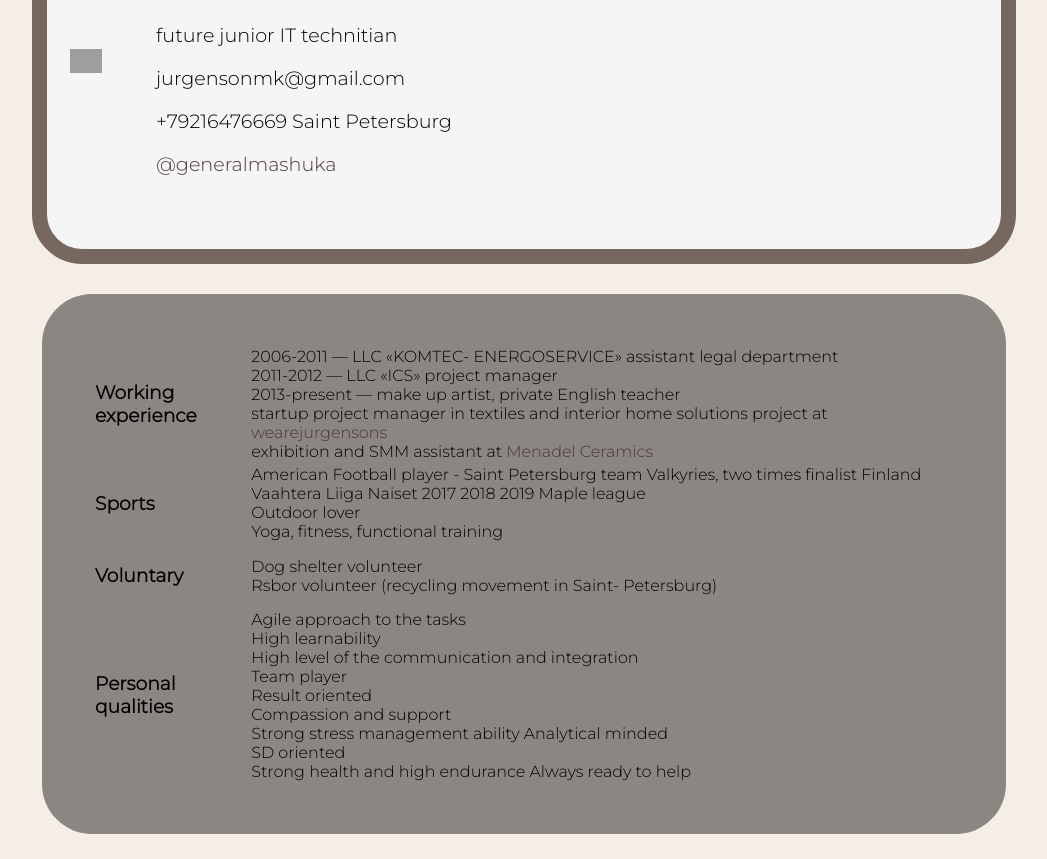
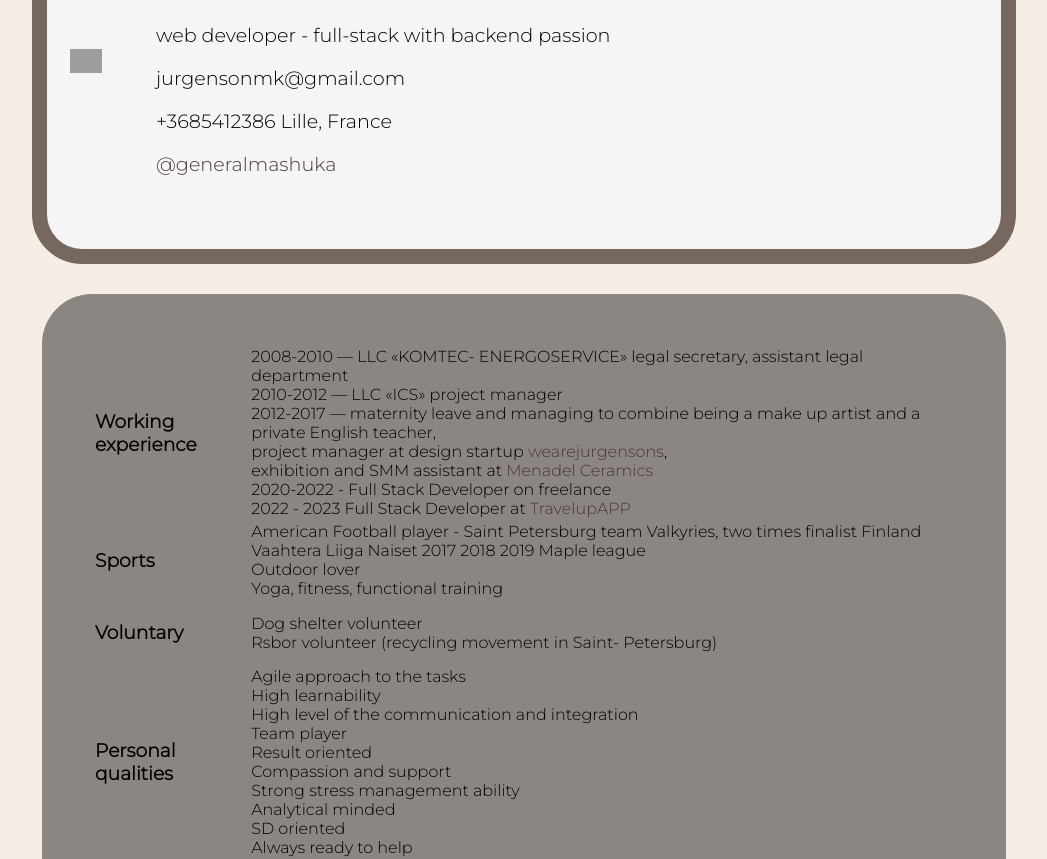
Before and after one commit to generalMashuka/JurgensonMasha.github.io, a plain HTML site: page index.html in a window 1280 px wide. Shown: the part 158-1017 px from the top of the page, without its empty margins (116-1163 px from the left). Drawn offline with Linux system fonts and the light colour scheme; grey boxes are pictures that could not be loaded.

Commit message:
Update index.html

```diff
--- a/index.html
+++ b/index.html
@@ -19,9 +19,9 @@
             <td>
                 <div class="maininfo">
                     <h1>Masha Jurgenson</h1>
-                    <p>future junior IT technitian<p>
+                    <p>web developer - full-stack with backend passion<p>
                     <p>jurgensonmk@gmail.com</p>
-                    <p>+79216476669 Saint Petersburg</p>
+                    <p>+3685412386 Lille, France</p>
                     <p><a href="https://www.instagram.com/generalmashuka/">@generalmashuka</a></p>
 
                 </div>
@@ -37,11 +37,13 @@
                 <h3>Working experience</h3>
             </td>
             <td>
-                <div>2006-2011 — LLC «KOMTEC- ENERGOSERVICE» assistant legal department</div>
-                <div>2011-2012 — LLC «ICS» project manager</div>
-                <div>2013-present — make up artist, private English teacher</div>
-                <div> startup project manager in textiles and interior home solutions project at <a href="https://www.instagram.com/wearejurgensons">wearejurgensons</a>
+                <div>2008-2010 — LLC «KOMTEC- ENERGOSERVICE» legal secretary, assistant legal department</div>
+                <div>2010-2012 — LLC «ICS» project manager</div>
+                <div>2012-2017 — maternity leave and managing to combine being a make up artist and a private English teacher,</div>
+                <div> project manager at design startup  <a href="https://www.instagram.com/wearejurgensons">wearejurgensons</a>,
                 <div> exhibition and SMM assistant at <a href="http://juliamenadel.ru">Menadel Ceramics</a></div>
+                <div> 2020-2022 - Full Stack Developer on freelance </div>
+                <div> 2022 - 2023 Full Stack Developer at <a href="https://www.linkedin.com/company/travelup-app/"> TravelupAPP</a> </div>
             </td>
         </tr>
         <tr>
@@ -71,9 +73,10 @@
                 <div>Team player</div>
                 <div>Result oriented</div>
                 <div>Compassion and support</div>
-                <div>Strong stress management ability Analytical minded</div>
+                <div>Strong stress management ability </div>
+                <div>Analytical minded </div>
                 <div>SD oriented</div>
-                <div>Strong health and high endurance Always ready to help</div>
+                <div>Always ready to help</div>
             </td>
         </tr>
 
@@ -123,7 +126,7 @@
             </li>
             <li>
                 Also I am an ex-american football player in saint Petersburg Valkyries - twice silver medalist of Finnish ladies Maple league cup.
-                There’s a movie about my team made by Russia today, called get up and touch down - and I m proud to take part in it too
+                A movie <a href="https://rtd.rt.com/films/get-up-and-touchdown-valkyries-american-football/"> GET UP AND TOUCHDOWN! </a> about my team
                 I love baking sourdough bread, I’ve got my own sourdough starter «Olivia2018» since 2018 and she’s got her own page
                 at <a href="http://questforsourdough.com/sourdough/recipe/olivia2018">the worldwide sourdough library</a>
                 This is some loaves made by me and Olivia
@@ -146,8 +149,8 @@
 
             <li>
 
-                Sometimes my partner, my dad and I - we make lots of cider out of all apples we collect in the countryside of Saint Petersburg, we pour it into champagne
-                Bottles and leave it till winter, then we drink it all the time and share with our friends and relatives, despite it being highly sour and strong
+                Sometimes my partner, my dad and I - we made lots of anti-gaspi cider out of apples we collect in the countryside of Saint Petersburg, we pour it into champagne
+                Bottles and leave it till winter, then we drink it all the time and share with our friends and relatives
                 <div class="cider">
                     <div class="column">
                       <img srcset="./img/сидр2.png 7000w" alt="cider";>
@@ -164,7 +167,7 @@
                 </div>
             </li>
             <li>
-                I adore dogs and I am fully ready to solve all the problems they produce;) by now I have lived only 4 months without a dog in my life! Atm I have two dogs and I m in looove with them!
+                I adore dogs and I am fully ready to solve all the problems they cause;)
                  <img src="" alt=""> <img src="" alt=""> <img src="" alt="">
                  <div class="dogs">
                     <div class="column">
```
